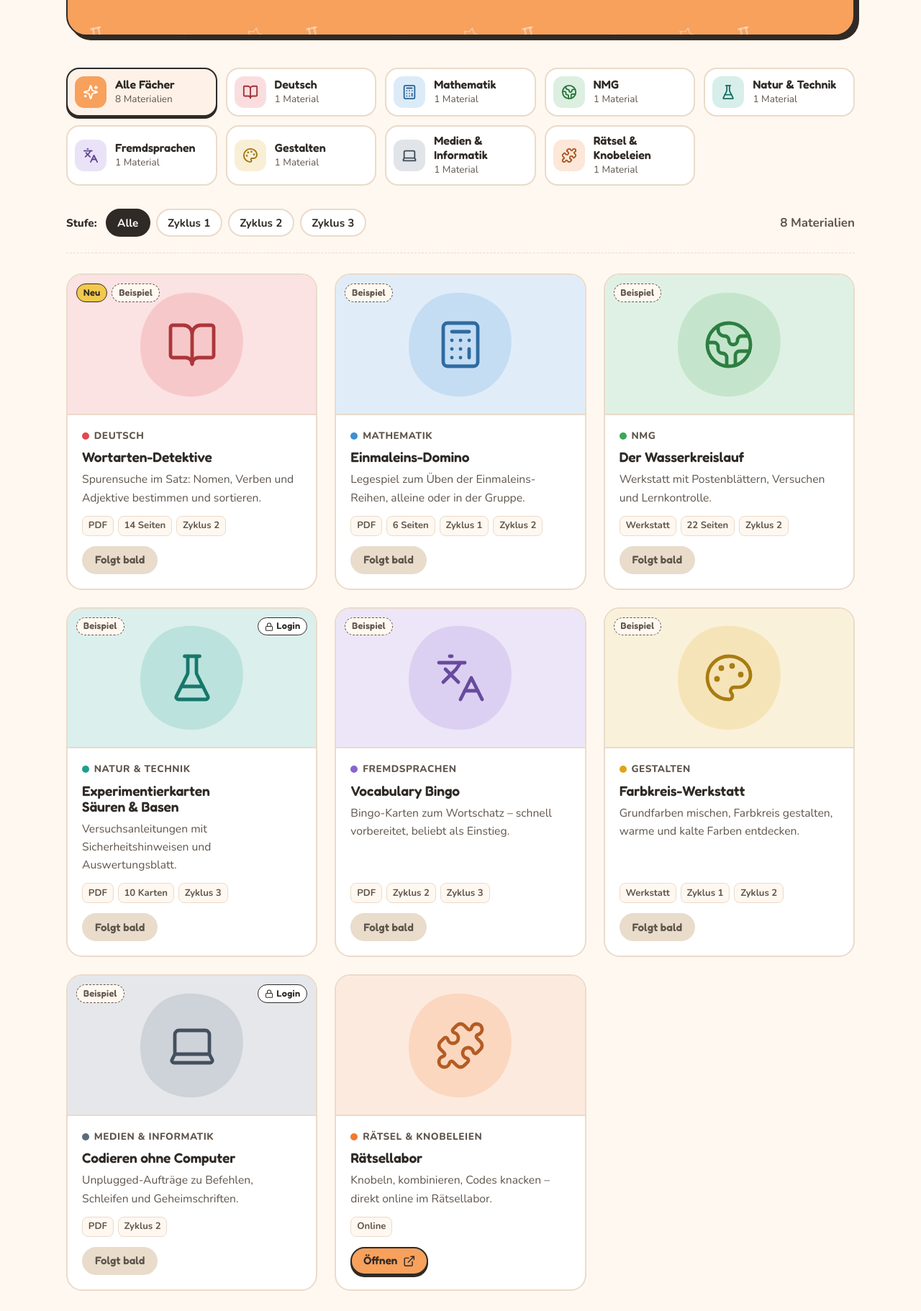
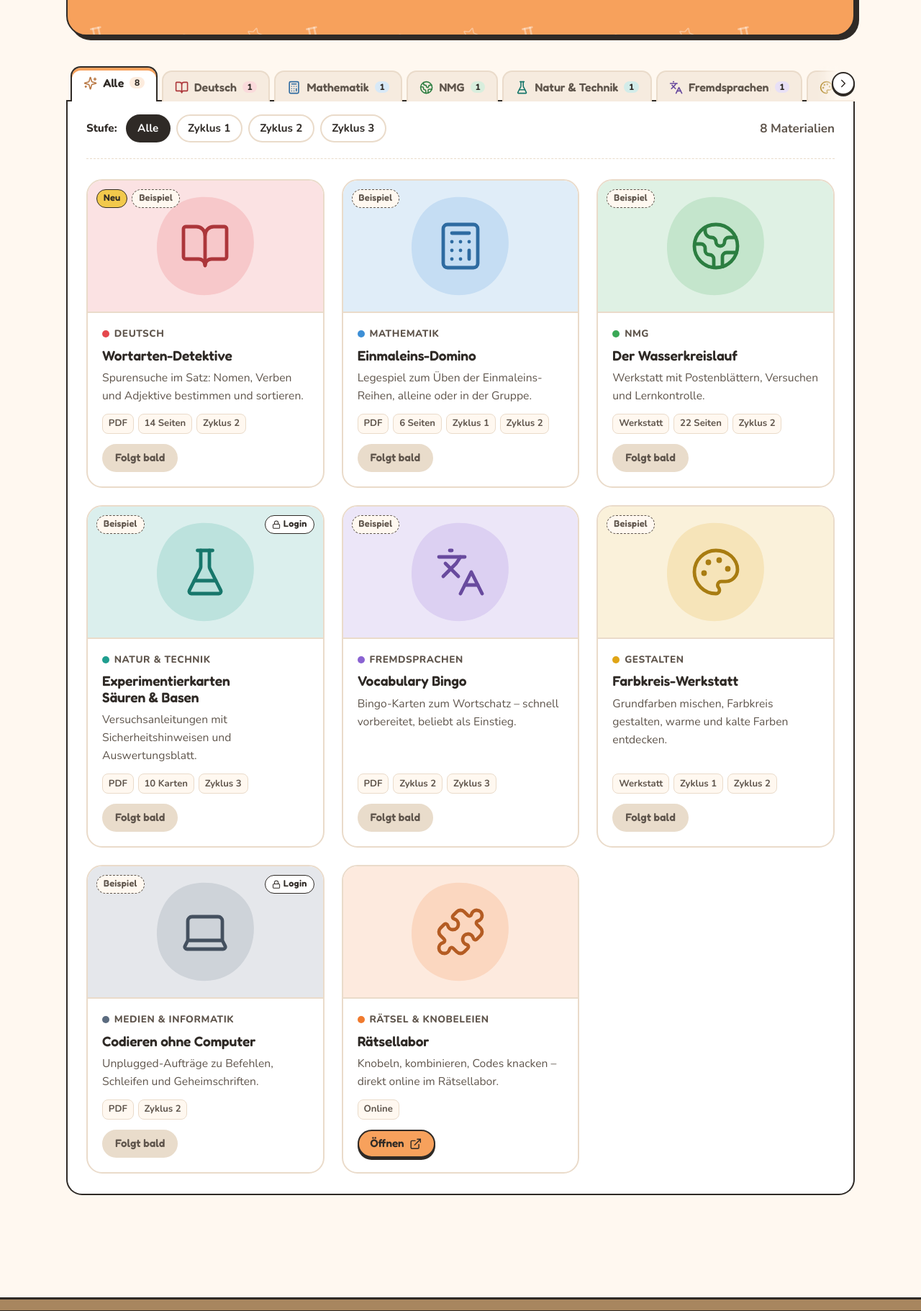
Before and after one commit to fabulousteaching/fabulousteaching, a PHP site: page /unterrichtsmaterialien.php in a window 1280 px wide. Shown: the part 390-2212 px from the top of the page at 72% size. Run offline with PHP 8.4, Linux system fonts and the light colour scheme.

Commit message:
Unterrichtsmaterialien: Fächer als Reiter
- Fach-Kacheln durch Reiter ersetzt; der aktive Reiter ist mit dem Inhalt
  darunter verbunden (Stufenfilter, Suche und Karten bleiben)
- Bei vielen Fächern: seitlich wischen bzw. Pfeile links und rechts
- Fächer kommen weiterhin aus daten/materialien.php

Co-Authored-By: Claude Opus 5.5 <noreply@anthropic.com>
Claude-Session: https://claude.ai/code/session_01EZGWyxUrvqobjxcBZs62kd

```diff
--- a/assets/css/stil.css
+++ b/assets/css/stil.css
@@ -201,17 +201,25 @@ p{margin:0 0 1em}
 .suche input::placeholder{color:#8a7e73}
 .suche input:focus{outline:none;box-shadow:0 3px 0 var(--tinte),0 0 0 4px rgba(61,143,214,.35)}
 
-.faecher{display:grid;grid-template-columns:repeat(auto-fill,minmax(196px,1fr));gap:12px;margin:36px 0 18px}
-.fach-kachel{--f:var(--orange);display:grid;grid-template-columns:auto 1fr;grid-template-rows:auto auto;column-gap:12px;align-items:center;text-align:left;font:inherit;color:var(--tinte);background:var(--papier);
-  border:2px solid var(--linie);border-radius:18px;padding:10px 14px 10px 10px;cursor:pointer;text-decoration:none;transition:border-color .15s,transform .15s,box-shadow .15s}
-.fach-kachel:hover{border-color:var(--tinte);transform:translateY(-2px);color:var(--tinte)}
-.fach-kachel[aria-pressed="true"]{border-color:var(--tinte);background:color-mix(in srgb,var(--f) 14%,#fff);box-shadow:0 3px 0 var(--tinte)}
-.fach-symbol{grid-row:1/3;width:44px;height:44px;border-radius:13px;display:grid;place-items:center;background:color-mix(in srgb,var(--f) 18%,#fff);color:color-mix(in srgb,var(--f) 70%,#000)}
-.fach-symbol .icon{width:22px;height:22px}
-.fach-kachel[aria-pressed="true"] .fach-symbol{background:var(--f);color:#fff}
-.fach-name{font-family:var(--schrift-titel);font-weight:600;font-size:1rem;line-height:1.2}
-.fach-name{align-self:end}
-.fach-anzahl{font-size:.85rem;color:var(--tinte-weich);align-self:start}
+.reiter-leiste{position:relative;margin-top:34px;box-shadow:inset 0 -2px 0 var(--tinte)}
+.reiter{display:flex;gap:6px;padding:0 6px;overflow-x:auto;overflow-y:hidden;scrollbar-width:none;-webkit-overflow-scrolling:touch;scroll-behavior:smooth}
+.reiter::-webkit-scrollbar{display:none}
+.reiter-pfeil{position:absolute;top:0;bottom:2px;z-index:3;width:52px;display:flex;align-items:center;border:0;padding:0;cursor:pointer;color:var(--tinte)}
+.reiter-pfeil[hidden]{display:none}
+.reiter-pfeil .icon{width:32px;height:32px;padding:5px;border-radius:50%;background:var(--papier);border:2px solid var(--tinte);box-shadow:0 2px 0 var(--tinte)}
+.reiter-pfeil:hover .icon{background:var(--orange)}
+.reiter-pfeil.links{left:0;justify-content:flex-start;background:linear-gradient(90deg,var(--creme) 45%,rgba(255,248,240,0))}
+.reiter-pfeil.rechts{right:0;justify-content:flex-end;background:linear-gradient(270deg,var(--creme) 45%,rgba(255,248,240,0))}
+.reiter-tab{--f:var(--orange);flex:none;display:inline-flex;align-items:center;gap:8px;font-family:var(--schrift-titel);font-weight:600;font-size:1rem;line-height:1.2;
+  color:var(--tinte-weich);background:#f6ebdf;border:2px solid var(--linie);border-bottom:0;border-radius:14px 14px 0 0;padding:.7em 1em .65em;margin-top:6px;
+  cursor:pointer;white-space:nowrap;transition:background-color .15s,color .15s,margin .15s,padding .15s}
+.reiter-tab .icon{width:1.2em;height:1.2em;color:color-mix(in srgb,var(--f) 75%,#000)}
+.reiter-tab:hover{background:#fff;color:var(--tinte)}
+.reiter-tab[aria-pressed="true"]{background:var(--papier);color:var(--tinte);border-color:var(--tinte);margin-top:0;padding-bottom:calc(.65em + 6px);
+  box-shadow:inset 0 4px 0 var(--f);position:relative;z-index:1}
+.reiter-zahl{font-family:var(--schrift);font-weight:800;font-size:.75rem;min-width:1.7em;padding:.1em .45em;border-radius:999px;text-align:center;
+  background:color-mix(in srgb,var(--f) 20%,#fff);color:var(--tinte)}
+.reiter-inhalt{background:var(--papier);border:2px solid var(--tinte);border-top:0;border-radius:0 0 var(--radius) var(--radius);padding:4px clamp(14px,2.5vw,26px) clamp(18px,3vw,28px)}
 
 .filterleiste{display:flex;flex-wrap:wrap;align-items:center;justify-content:space-between;gap:14px;padding:14px 0 22px;border-bottom:1px dashed var(--holz-hell);margin-bottom:28px}
 .chips{display:flex;flex-wrap:wrap;gap:8px;align-items:center}
@@ -220,7 +228,8 @@ p{margin:0 0 1em}
 .chip:hover{border-color:var(--tinte)}
 .chip[aria-pressed="true"]{background:var(--tinte);border-color:var(--tinte);color:#fff}
 .treffer{font-weight:700;color:var(--tinte-weich);margin:0}
-.no-js .filterleiste,.no-js .faecher{display:none}
+.no-js .filterleiste,.no-js .reiter-leiste{display:none}
+.no-js .reiter-inhalt{border-top:2px solid var(--tinte);border-radius:var(--radius)}
 
 .raster{display:grid;grid-template-columns:repeat(3,1fr);gap:24px}
 .karte{--f:var(--orange);display:flex;flex-direction:column;background:var(--papier);border:2px solid var(--linie);border-radius:var(--radius);overflow:hidden;
@@ -364,10 +373,6 @@ p{margin:0 0 1em}
   body{font-size:1rem}
   .raster,.kacheln{grid-template-columns:1fr}
   .kacheln .kachel:last-child{grid-column:auto}
-  .faecher{grid-template-columns:repeat(2,minmax(0,1fr));gap:8px}
-  .fach-kachel{padding:8px 10px 8px 8px;column-gap:9px}
-  .fach-symbol{width:38px;height:38px;border-radius:11px}
-  .fach-name{font-size:.92rem}
   .filterleiste{flex-direction:column;align-items:flex-start}
   .knopf-reihe .knopf{flex:1 1 100%}
   .held-text h1 span{white-space:normal}
@@ -375,10 +380,6 @@ p{margin:0 0 1em}
   .seitenkopf-karte h1{font-size:min(2rem,6.4vw)}
 }
 
-@media (max-width:370px){
-  .faecher{grid-template-columns:1fr}
-}
-
 @media (prefers-reduced-motion:reduce){
   *,*::before,*::after{animation:none !important;transition:none !important;scroll-behavior:auto !important}
 }
--- a/assets/js/main.js
+++ b/assets/js/main.js
@@ -35,7 +35,7 @@
   if (!raster) return;
 
   var karten = Array.prototype.slice.call(raster.querySelectorAll('.karte'));
-  var fachKnoepfe = Array.prototype.slice.call(document.querySelectorAll('.fach-kachel'));
+  var fachKnoepfe = Array.prototype.slice.call(document.querySelectorAll('.reiter-tab'));
   var zyklusKnoepfe = Array.prototype.slice.call(document.querySelectorAll('.chip[data-zyklus]'));
   var suchfeld = document.getElementById('suchfeld');
   var zahl = document.getElementById('treffer-zahl');
@@ -82,7 +82,10 @@
   }
 
   fachKnoepfe.forEach(function (b) {
-    b.addEventListener('click', function () { zustand.fach = b.getAttribute('data-fach'); anwenden(true); });
+    b.addEventListener('click', function () {
+      zustand.fach = b.getAttribute('data-fach'); anwenden(true);
+      if (b.scrollIntoView) b.scrollIntoView({ block: 'nearest', inline: 'nearest', behavior: 'smooth' });
+    });
   });
   zyklusKnoepfe.forEach(function (b) {
     b.addEventListener('click', function () { zustand.zyklus = b.getAttribute('data-zyklus'); anwenden(true); });
@@ -98,5 +101,22 @@
     });
   }
 
+  // Pfeile, wenn nicht alle Reiter Platz haben
+  var leiste = document.querySelector('.reiter');
+  var pfeilL = document.querySelector('.reiter-pfeil.links');
+  var pfeilR = document.querySelector('.reiter-pfeil.rechts');
+  if (leiste && pfeilL && pfeilR) {
+    var pfeile = function () {
+      var max = leiste.scrollWidth - leiste.clientWidth;
+      pfeilL.hidden = leiste.scrollLeft <= 2;
+      pfeilR.hidden = leiste.scrollLeft >= max - 2;
+    };
+    pfeilL.addEventListener('click', function () { leiste.scrollBy({ left: -leiste.clientWidth * 0.7 }); });
+    pfeilR.addEventListener('click', function () { leiste.scrollBy({ left: leiste.clientWidth * 0.7 }); });
+    leiste.addEventListener('scroll', pfeile, { passive: true });
+    window.addEventListener('resize', pfeile);
+    pfeile();
+  }
+
   anwenden(false);
 })();
--- a/inc/icons.php
+++ b/inc/icons.php
@@ -43,6 +43,8 @@ const ICONS = [
     'wand-sparkles' => '<path d="m21.64 3.64-1.28-1.28a1.21 1.21 0 0 0-1.72 0L2.36 18.64a1.21 1.21 0 0 0 0 1.72l1.28 1.28a1.2 1.2 0 0 0 1.72 0L21.64 5.36a1.2 1.2 0 0 0 0-1.72"/> <path d="m14 7 3 3"/> <path d="M5 6v4"/> <path d="M19 14v4"/> <path d="M10 2v2"/> <path d="M7 8H3"/> <path d="M21 16h-4"/> <path d="M11 3H9"/>',
     'chart-no-axes-column-increasing' => '<line x1="12" x2="12" y1="20" y2="10"/> <line x1="18" x2="18" y1="20" y2="4"/> <line x1="6" x2="6" y1="20" y2="16"/>',
     'mouse-pointer-click' => '<path d="M14 4.1 12 6"/> <path d="m5.1 8-2.9-.8"/> <path d="m6 12-1.9 2"/> <path d="M7.2 2.2 8 5.1"/> <path d="M9.037 9.69a.498.498 0 0 1 .653-.653l11 4.5a.5.5 0 0 1-.074.949l-4.349 1.041a1 1 0 0 0-.74.739l-1.04 4.35a.5.5 0 0 1-.95.074z"/>',
+    'chevron-left' => '<path d="m15 18-6-6 6-6"/>',
+    'chevron-right' => '<path d="m9 18 6-6-6-6"/>',
 ];
 
 function icon(string $name, string $klasse = ''): string
--- a/unterrichtsmaterialien.php
+++ b/unterrichtsmaterialien.php
@@ -41,21 +41,23 @@ require __DIR__ . '/inc/kopf.php';
 <section class="abschnitt" style="padding-top:8px" aria-label="Materialien">
   <div class="huelle" id="materialien">
 
-    <div class="faecher" role="group" aria-label="Nach Fach filtern">
-      <button class="fach-kachel" type="button" data-fach="" aria-pressed="true" style="--f:#f7a15c">
-        <span class="fach-symbol"><?= icon('sparkles') ?></span>
-        <span class="fach-name">Alle Fächer</span>
-        <span class="fach-anzahl"><?= count($materialien) ?> Materialien</span>
+    <!-- Reiter: ein Reiter pro Fach (Fächer werden in daten/materialien.php gepflegt) -->
+    <div class="reiter-leiste">
+    <button class="reiter-pfeil links" type="button" aria-label="Weitere Fächer links" hidden><?= icon('chevron-left') ?></button>
+    <div class="reiter" role="group" aria-label="Fächer">
+      <button class="reiter-tab" type="button" data-fach="" aria-pressed="true" style="--f:#f7a15c">
+        <?= icon('sparkles') ?><span>Alle</span><span class="reiter-zahl"><?= count($materialien) ?></span>
       </button>
       <?php foreach ($faecher as $schluessel => $f): ?>
-        <button class="fach-kachel" type="button" data-fach="<?= e($schluessel) ?>" aria-pressed="false" style="--f:<?= e($f['farbe']) ?>">
-          <span class="fach-symbol"><?= icon($f['icon']) ?></span>
-          <span class="fach-name"><?= e($f['name']) ?></span>
-          <span class="fach-anzahl"><?= $anzahl[$schluessel] ?> <?= $anzahl[$schluessel] === 1 ? 'Material' : 'Materialien' ?></span>
+        <button class="reiter-tab" type="button" data-fach="<?= e($schluessel) ?>" aria-pressed="false" style="--f:<?= e($f['farbe']) ?>">
+          <?= icon($f['icon']) ?><span><?= e($f['name']) ?></span><span class="reiter-zahl"><?= $anzahl[$schluessel] ?></span>
         </button>
       <?php endforeach; ?>
     </div>
+    <button class="reiter-pfeil rechts" type="button" aria-label="Weitere Fächer rechts" hidden><?= icon('chevron-right') ?></button>
+    </div>
 
+    <div class="reiter-inhalt">
       <div class="filterleiste">
         <div class="chips" role="group" aria-label="Nach Zyklus filtern">
           <span class="chips-titel">Stufe:</span>
@@ -77,6 +79,7 @@ require __DIR__ . '/inc/kopf.php';
         <p>Zu dieser Auswahl gibt es (noch) kein Material.</p>
         <button class="knopf knopf-klein knopf-hell" type="button" id="filter-zurueck">Filter zurücksetzen</button>
       </div>
+    </div>
 
   </div>
 </section>
```
Lines whose indentation alone changed are shown as unchanged.
